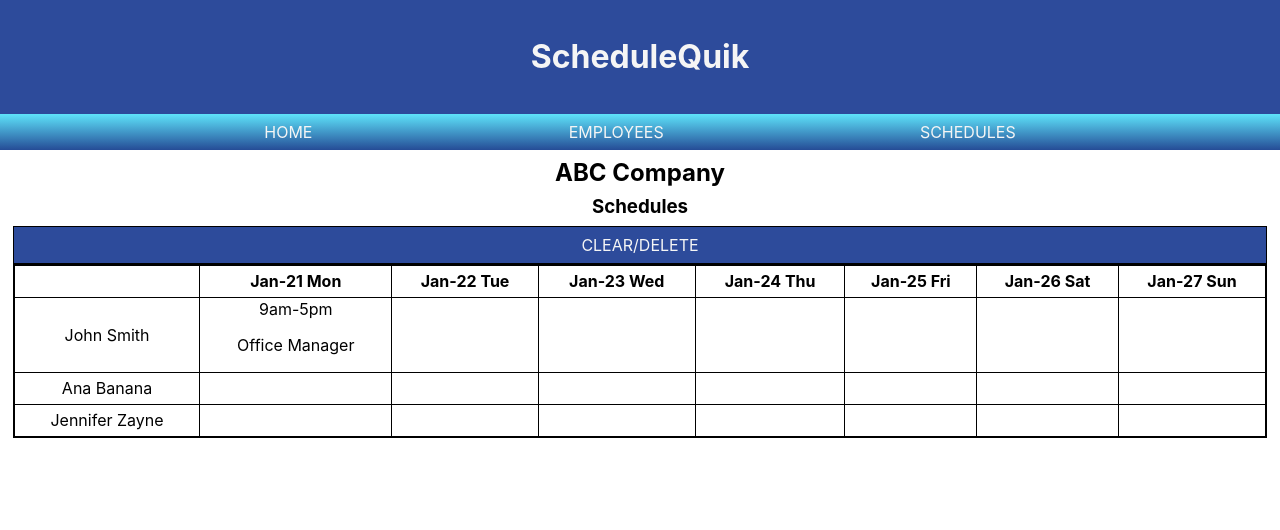
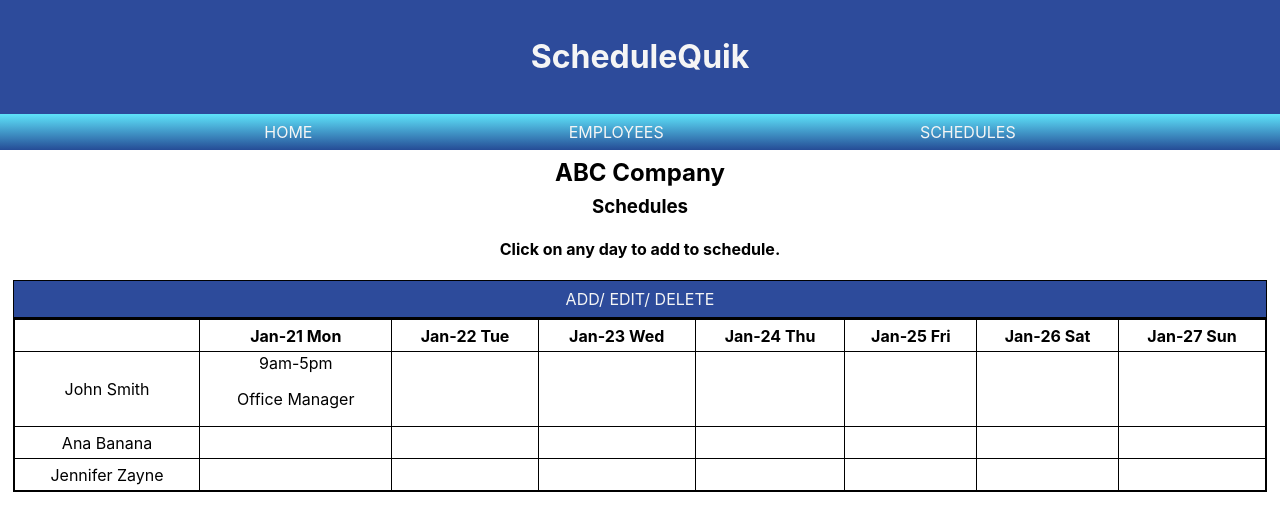
Before and after one commit to StPeteFrank/schedulequik, a React (Create React App) app: page /schedules in a window 1280 px wide. Shown: the top 530 px of the page. Built offline with nearby package versions, Linux system fonts and the light colour scheme.

Commit message:
Some component style changes.

```diff
--- a/src/QuikShiftAdd.js
+++ b/src/QuikShiftAdd.js
@@ -87,7 +87,7 @@ class QuikShiftAdd extends Component {
           </div>
         </div>
         <div>
-          <h2>Clear/Delete Schedule</h2>
+          <h2>Delete Schedule</h2>
           <div className="ClearDeleteContainer">
             <section>
               <p>Delete Schedule?</p>
--- a/src/Schedules.js
+++ b/src/Schedules.js
@@ -1,4 +1,5 @@
 import React, { Component } from 'react'
+import { BrowserRouter as Router, Route, Link } from 'react-router-dom'
 
 class Schedules extends Component {
   render() {
@@ -8,10 +9,11 @@ class Schedules extends Component {
           <div classname="CompanyName">
             <h2>ABC Company</h2>
             <h3>Schedules</h3>
+            <h4>Click on any day to add to schedule.</h4>
           </div>
           <div className="DeleteTabs">
             {/* This DeleteTabs will take user to the ClearDelete view. */}
-            <a href="#">CLEAR/DELETE</a>
+            <Link to="/quikshiftadd">ADD/ EDIT/ DELETE</Link>
           </div>
           <div className="ScheduleContainer">
             {/* When user selects an empty cell from the Schedules view they will taken to the QuikShiftAdd view. */}
```
